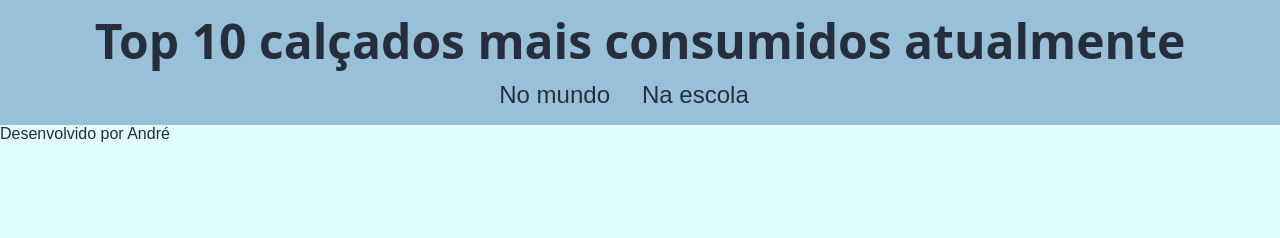
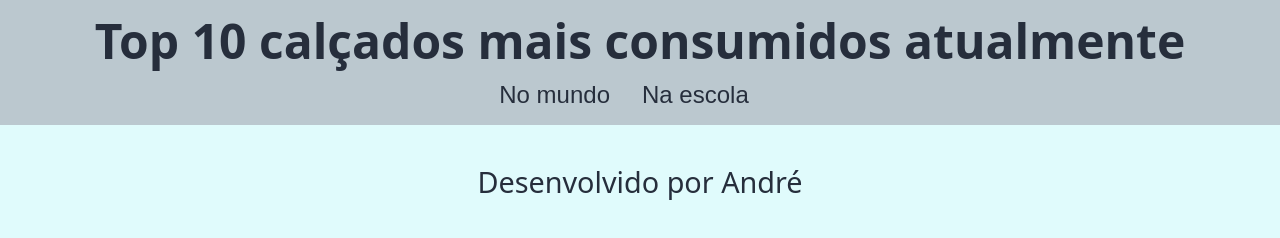
Before and after one commit to andrezito007/2024-3DS-tratamento-dados, a plain HTML site: page index.html in a window 1280 px wide. Drawn offline with Linux system fonts and the light colour scheme; no server answers; a web font is replaced by a local one.

Commit message:
Add files via upload

```diff
--- /dev/null
+++ b/grafico/dadosGerais.js
@@ -0,0 +1,10 @@
+const url = 'https://raw.githubusercontent.com/andrezito007/2024-3DS-API-marcasDeCal-ado/refs/heads/main/10cal%C3%A7adosmaisconsumidos'
+
+async function vizualizarInformacoes() {
+    const res = await fetch(url)
+    const dados = await res.json()
+
+    console.log(dados.votacao.marcas[0].marca)
+}
+
+vizualizarInformacoes()
--- a/index.html
+++ b/index.html
@@ -22,5 +22,6 @@
     <footer>
         <p> Desenvolvido por André</p>
     </footer>
+    <script type="module" src="grafico/dadosGerais.js"></script>
 </body>
 </html>
--- a/style.css
+++ b/style.css
@@ -6,8 +6,7 @@
 }
 
 :root{
-    --azul-metal: #3d5a80ff;
-    --azul-metal: #98c1d9ff;
+    --azul-fraquinho: rgb(187, 200, 207);
     --azul-ciano: #e0fbfcff;
     --melao: #e7b4a5ff;
     --laranja: #ee6c4dff;
@@ -24,7 +23,7 @@ body{
 }
 
 header{
-    background-color: var(--azul-metal);
+    background-color: var(--azul-fraquinho);
     text-align: center;
 }
 
@@ -45,3 +44,15 @@ nav a{
     font-size: 1.5rem;
     margin: 0 2rem 1rem 0;
 }
+
+footer{
+    display: flex;
+    align-items: center;
+    justify-content: center;
+    background-color: var(--azul-ciano);
+    color: var(--pretao-metal);
+    height: 3rem;
+    margin-top: 2rem;
+    font-size: 1.8rem;
+    font-family: var(--fonte-titulo);
+}
```
